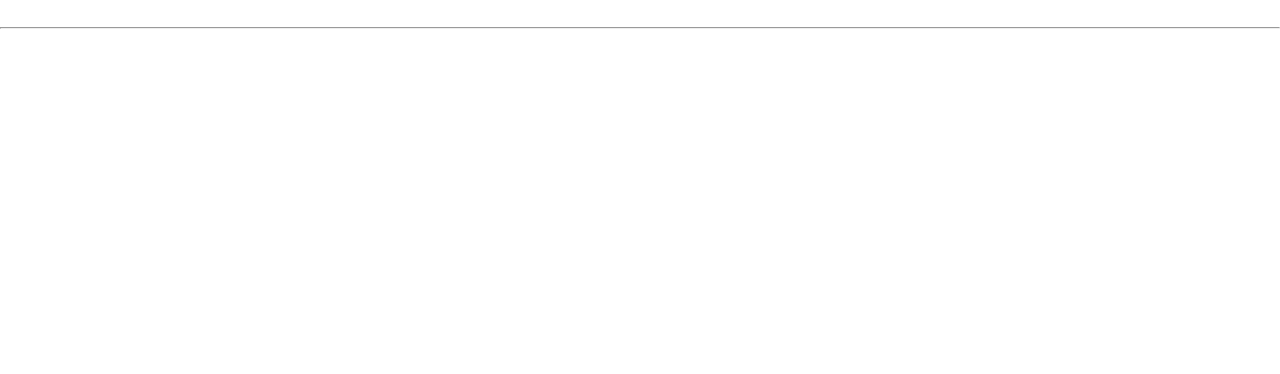
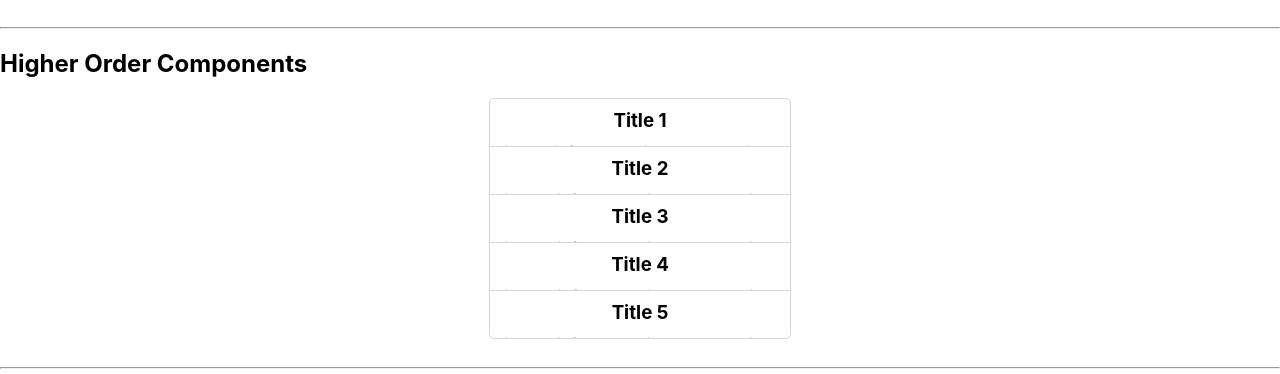
Before and after one commit to camilo56/react-patterns, a React (Create React App) app: page / in a window 1280 px wide. Shown: the part 1392-1766 px from the top of the page. Before the commit the page ends 1429 px from the top, so only its background shows below. Built offline with nearby package versions, Linux system fonts and the light colour scheme.

Commit message:
HigherOrderComponents

```diff
--- a/src/App.js
+++ b/src/App.js
@@ -1,10 +1,14 @@
 import React, { Component } from 'react';
+
+import RenderProps from './renderProps/RenderProps';
+import PropGetters from './propGetters/PropGetters';
 import CompoundComponent from './compoundComponent/CompoundComponent';
 import FlexibleCompoundComponent from './flexibleCompoundComponent/FlexibleCompoundComponent';
-import RenderProps from './renderProps/RenderProps';
-import PropGetters from './propGetters/PropGetters';
+import HigherOrderComponents from './higherOrderComponents/HigherOrderComponents';
+
 import VideoYoutube from "./generalComponents/videoYoutube/VideoYoutube.jsx";
 import ItemYoutube from "./generalComponents/itemYoutube/ItemYoutube.jsx";
+import TitleAndBody from "./generalComponents/TitleAndBody/TitleAndBody.jsx";
 
 // import logo from './assets/logo.svg';
 // import './App.css';
@@ -17,15 +21,23 @@ class App extends Component {
             {name: "Cap 74", src: "https://www.youtube.com/embed/5CFzhEv4OTM"},
             {name: "Cap 75", src: "https://www.youtube.com/embed/MOD5eb0d_Gg"},
             {name: "Cap 76", src: "https://www.youtube.com/embed/duCsRHVAObA"},
+        ],
+        articles: [
+            {id: "1", title: "Title 1", info: "Title 1 - info: Lorem ipsum dolor sit amet, consectetur adipiscing elit. Curabitur feugiat massa eget mauris placerat aliquet. Nullam rutrum justo sed facilisis interdum. Vestibulum ac dolor placerat ipsum iaculis lacinia. Vivamus in."},
+            {id: "2", title: "Title 2", info: "Title 2 - info: Lorem ipsum dolor sit amet, consectetur adipiscing elit. Curabitur feugiat massa eget mauris placerat aliquet. Nullam rutrum justo sed facilisis interdum. Vestibulum ac dolor placerat ipsum iaculis lacinia. Vivamus in."},
+            {id: "3", title: "Title 3", info: "Title 3 - info: Lorem ipsum dolor sit amet, consectetur adipiscing elit. Curabitur feugiat massa eget mauris placerat aliquet. Nullam rutrum justo sed facilisis interdum. Vestibulum ac dolor placerat ipsum iaculis lacinia. Vivamus in."},
+            {id: "4", title: "Title 4", info: "Title 4 - info: Lorem ipsum dolor sit amet, consectetur adipiscing elit. Curabitur feugiat massa eget mauris placerat aliquet. Nullam rutrum justo sed facilisis interdum. Vestibulum ac dolor placerat ipsum iaculis lacinia. Vivamus in."},
+            {id: "5", title: "Title 5", info: "Title 5 - info: Lorem ipsum dolor sit amet, consectetur adipiscing elit. Curabitur feugiat massa eget mauris placerat aliquet. Nullam rutrum justo sed facilisis interdum. Vestibulum ac dolor placerat ipsum iaculis lacinia. Vivamus in."},
         ]
     }
     render() {
+        let WrapperHigherOrderComponents = props => <HigherOrderComponents {...props} data={this.state.articles} Content={TitleAndBody}/>
+
         return (
         <div className="App">
             <header className="App-header">
             <h1>React Patterns</h1>
             </header>
-
              <h2>CompoundComponent</h2>
                     <CompoundComponent onChange={value => console.log("option Selected", value)}>
                         <CompoundComponent.Option value="01">1</CompoundComponent.Option>
@@ -48,7 +60,7 @@ class App extends Component {
 
                 <br/><hr/>
 
-                <h2>Flexible CompoundComponent</h2>
+                <h2>RenderProps</h2>
                 <RenderProps img="https://static.myfigurecollection.net/pics/figure/large/205332.jpg">
                     {(data) =>
                         <React.Fragment>
@@ -61,7 +73,7 @@ class App extends Component {
                 <br/><hr/>
 
                 <h2>Prop Getters</h2>
-                <PropGetters img="https://static.myfigurecollection.net/pics/figure/large/205332.jpg">
+                <PropGetters>
                     {({getHelpers}) =>
                         <React.Fragment>
                             <VideoYoutube {...getHelpers()}/>
@@ -71,6 +83,11 @@ class App extends Component {
                 </PropGetters>
 
                 <br/><hr/>
+
+                <h2>Higher Order Components</h2>
+                <WrapperHigherOrderComponents/>
+
+                <br/><hr/>
         </div>
         );
     }
--- a/src/flexibleCompoundComponent/FlexibleCompoundComponent.jsx
+++ b/src/flexibleCompoundComponent/FlexibleCompoundComponent.jsx
@@ -25,7 +25,7 @@ class FlexibleCompoundComponent extends React.Component{
     };
 
     render(){
-        return <div className="flexibleCompoundComponent" ref={div => this.firstItem = div}>
+        return <div className="flexibleCompoundComponent">
                     <OptionContext.Provider value={this.state}>
                         {this.props.children}
                     </OptionContext.Provider>
--- /dev/null
+++ b/src/generalComponents/TitleAndBody/TitleAndBody.css
@@ -0,0 +1,33 @@
+.TitleAndBody{
+    width: 100%;
+    padding: 0px;
+    position: relative;
+    border-bottom: 1px solid #cccc;
+}
+
+.TitleAndBody:last-child{
+    border: none;
+}
+.TitleAndBody.open{
+    background: #bccef3;
+}
+
+.TitleAndBody h3{
+    cursor: pointer;
+    margin: 10px 0px;
+    text-align: center;
+}
+
+.TitleAndBody p{
+    margin: 0px;
+    height: 0px;
+    overflow: hidden;
+    transition: all .5s;
+    box-sizing: border-box;
+    padding: 0px 4px 4px 4px;
+}
+
+.TitleAndBody.open h3{
+    padding-bottom: 10px;
+    border-bottom: 1px solid #cccc;
+}
--- /dev/null
+++ b/src/generalComponents/TitleAndBody/TitleAndBody.jsx
@@ -0,0 +1,24 @@
+import React from 'react';
+import "./TitleAndBody.css"
+
+class TitleAndBody extends React.Component{
+
+    state = {height: 0};
+
+    open = () => {
+        this.setState(state => ({height: state.height === this.info.scrollHeight ? 0: this.info.scrollHeight}),
+                        () => this.props.onClick(this.props.id))
+    }
+
+    render(){
+        let {height} = this.state;
+        let {title, info} = this.props;
+
+        return <div className="TitleAndBody">
+                    <h3 onClick={this.open}>{title}</h3>
+                    <p style={{height: `${height}px`}} ref={div => this.info = div}>{info}</p>
+                </div>
+    }
+}
+
+export default TitleAndBody;
--- a/src/generalComponents/itemYoutube/ItemYoutube.css
+++ b/src/generalComponents/itemYoutube/ItemYoutube.css
@@ -2,3 +2,7 @@
     padding: 2px;
     border: 1px solid #cccc;
 }
+
+.ItemYoutube.selected{
+    background: #bccef3;
+}
--- a/src/generalComponents/itemYoutube/ItemYoutube.jsx
+++ b/src/generalComponents/itemYoutube/ItemYoutube.jsx
@@ -6,7 +6,9 @@ class ItemYoutube extends React.Component{
     state = {};
 
     render(){
-        return <div className="ItemYoutube" onClick={() => this.props.onClick(this.props.src)}>{this.props.name}</div>
+        let {srcSelected, onClick, name, src} = this.props;
+
+        return <div className={srcSelected === src? "ItemYoutube selected": "ItemYoutube"} onClick={() => onClick(src)}>{name}</div>
     }
 }
 
--- /dev/null
+++ b/src/higherOrderComponents/HigherOrderComponents.css
@@ -0,0 +1,8 @@
+.HigherOrderComponents{
+    margin: 0 auto;
+    font-size: 16px;
+    max-width: 300px;
+    position: relative;
+    border-radius: 5px;
+    border: 1px solid #cccc;
+}
--- /dev/null
+++ b/src/higherOrderComponents/HigherOrderComponents.jsx
@@ -0,0 +1,23 @@
+import React from 'react';
+import "./HigherOrderComponents.css"
+
+class HigherOrderComponents  extends React.Component{
+
+    state = {
+        itemSelected: null
+    }
+
+    selectItem = itemSelected => {
+        this.setState({itemSelected})
+    }
+
+    render(){
+        let {Content, data} = this.props;
+
+        return <div className="HigherOrderComponents">
+                    {data.map(item => <Content key={item.id} {...item} onClick={this.selectItem} itemSelected={this.state.itemSelected}/>)}
+                </div>
+    }
+}
+
+export default HigherOrderComponents ;
--- a/src/propGetters/PropGetters.jsx
+++ b/src/propGetters/PropGetters.jsx
@@ -4,7 +4,7 @@ import "./PropGetters.css"
 class PropGetters extends React.Component{
 
     state = {
-        srcSelected: null
+        srcSelected: undefined
     }
 
     getHelpers = () => {
@@ -19,7 +19,6 @@ class PropGetters extends React.Component{
     }
 
     render(){
-        console.log("render PropGetters", this.state)
         return <div className="propGetters" >
                     {this.props.children({ getHelpers: this.getHelpers})}
                 </div>
```
Lines whose indentation alone changed are shown as unchanged.
